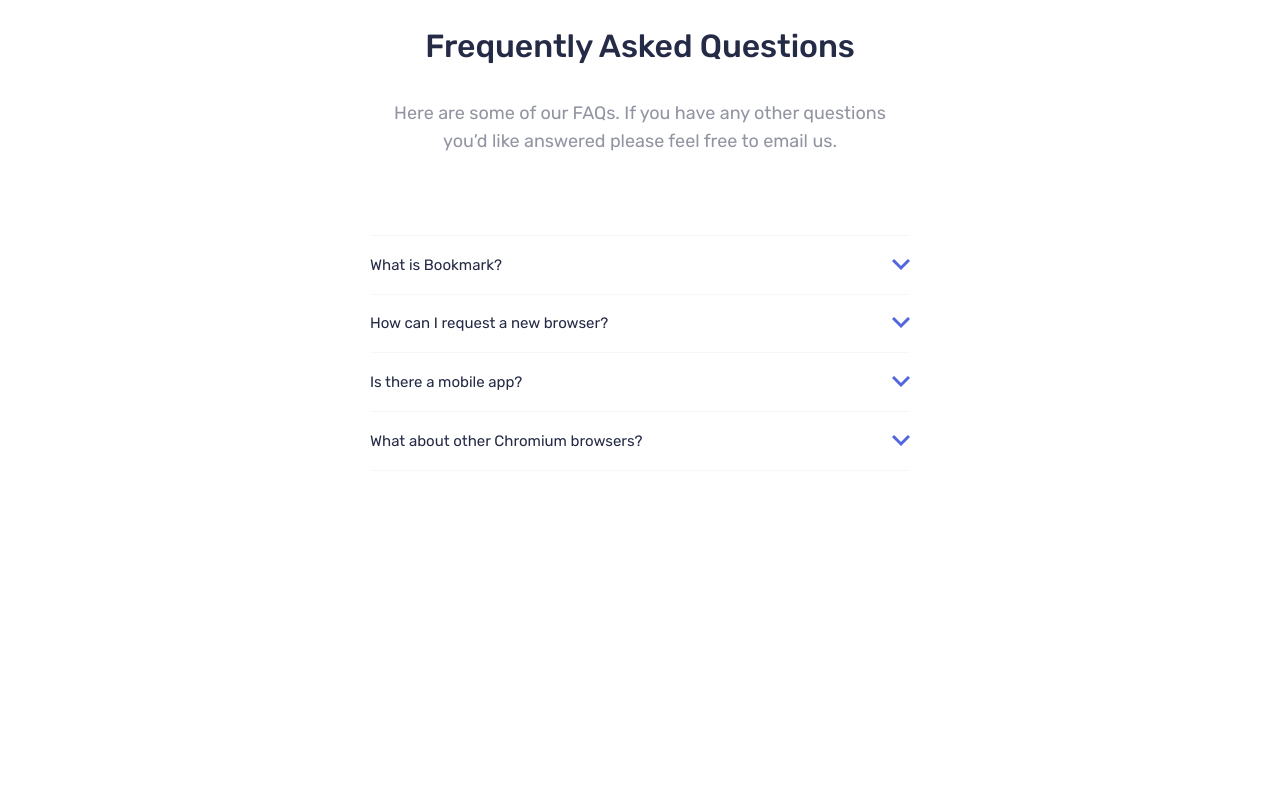
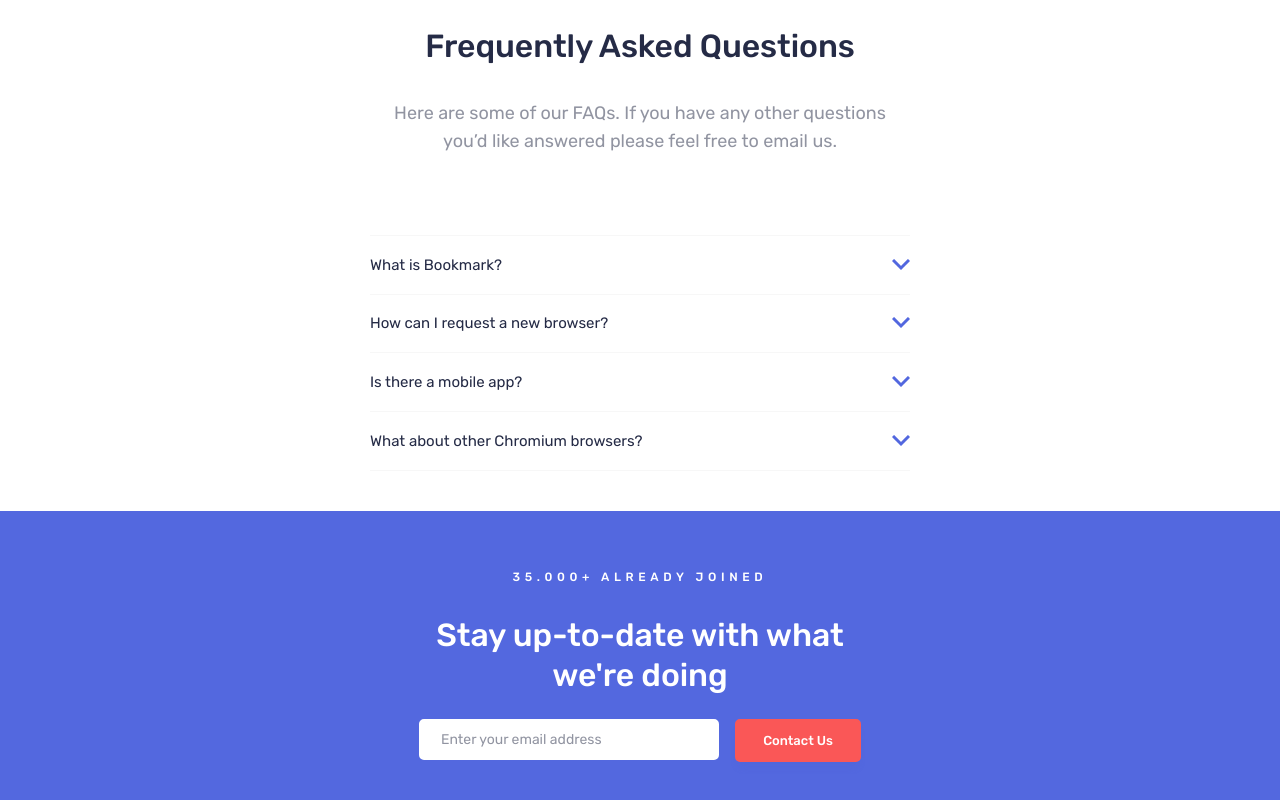
Before and after one commit to orlowski-dev/fm-bookmark-landing-page, a Next.js app: page / in a window 1280 px wide. Shown: the part 2362-3162 px from the top of the page. Before the commit the page ends 2873 px from the top, so only its background shows below. Built offline with nearby package versions, Linux system fonts and the light colour scheme.

Commit message:
Added NewsletterSection

```diff
--- a/app/page.tsx
+++ b/app/page.tsx
@@ -3,6 +3,7 @@ import { FAQSection } from "@/components/FAQSection"
 import { FeaturesSection } from "@/components/FeaturesSection"
 import { HeroSection } from "@/components/HeroSection"
 import { MainHeader } from "@/components/MainHeader"
+import { NewsletterSection } from "@/components/NewsletterSection"
 
 function App() {
   return (
@@ -13,6 +14,7 @@ function App() {
         <FeaturesSection />
         <DownloadSection />
         <FAQSection />
+        <NewsletterSection />
       </main>
     </>
   )
--- /dev/null
+++ b/components/NewsletterSection.tsx
@@ -0,0 +1,47 @@
+'use client'
+import '@/styles/sections.scss'
+import { Button } from './Buttons'
+import React, { useRef } from 'react'
+
+export const NewsletterSection = () => {
+  const inputContainer = useRef<HTMLDivElement>(null)
+  const emailInputRef = useRef<HTMLInputElement>(null)
+  const validRegex = /^\w+([\.-]?\w+)*@\w+([\.-]?\w+)*(\.\w{2,3})+$/
+  const validateForm = (): boolean => {
+    if (!emailInputRef.current) return false
+
+    const emailInputValue = emailInputRef.current.value
+    if (emailInputValue.length < 3) return false
+    if (!validRegex.test(emailInputValue)) return false
+
+    return true
+  }
+  const formSubmit = (e: React.SyntheticEvent) => {
+    e.preventDefault()
+    const validate = validateForm()
+    console.log(validate)
+    validate ? inputContainer.current?.classList.remove('error') : inputContainer.current?.classList.add('error')
+  }
+  return (
+    <section className="newsletter-section">
+      <div className="container p-v p-h">
+        <div className="content mw-540 block-c">
+          <h3>35.000+ Already joined</h3>
+          <h2>Stay up-to-date with what we're doing</h2>
+          <form onSubmit={formSubmit}>
+            <div className="custom-input" ref={inputContainer}>
+              <label>
+                <span className="visually-hidden">Email:</span>
+                <input type="email" name="email" ref={emailInputRef} placeholder='Enter your email address' />
+              </label>
+              <span className="error">Whoops, make sure it's an email</span>
+            </div>
+            <div className="button-area">
+              <Button textContent='Contact Us' classList={['button', 'sh', 'red']} />
+            </div>
+          </form>
+        </div>
+      </div>
+    </section>
+  )
+}
--- a/styles/globals.scss
+++ b/styles/globals.scss
@@ -1,4 +1,4 @@
-@import url('https://fonts.googleapis.com/css2?family=Rubik:wght@400;500&display=swap');
+@import url('https://fonts.googleapis.com/css2?family=Rubik:ital,wght@0,400;0,500;1,500&display=swap');
 
 :root {
   font-synthesis: none;
@@ -30,6 +30,12 @@ body {
   padding: 0;
   background-color: var(--bg-color);
   color: var(--very-dark-blue);
+}
+
+input,
+button,
+a {
+  outline: none !important;
 }
 
 button,
--- a/styles/sections.scss
+++ b/styles/sections.scss
@@ -147,6 +147,91 @@
   }
 }
 
+.newsletter-section {
+  background-color: var(--soft-blue);
+  color: white;
+
+  h3 {
+    font-size: .75rem;
+    letter-spacing: .2888rem;
+    text-transform: uppercase;
+  }
+
+  h2 {
+    font-size: 1.5rem;
+  }
+
+  form {
+    margin: var(--padding-v) 0;
+    max-width: 442px;
+    margin: 0 auto;
+    display: grid;
+    gap: calc(var(--padding-h) / 2);
+
+    .custom-input {
+      border-radius: 5px;
+
+      input {
+        width: 100%;
+        font-size: .875rem;
+        padding: 10px 20px;
+        border-radius: 5px;
+        border: 2px solid var(--bg-color);
+        background-color: var(--bg-color);
+        color: var(--very-dark-blue);
+        transition: border-color var(--transition-time);
+
+        &::placeholder {
+          color: var(--grayish-blue);
+        }
+
+        &:focus {
+          border-color: var(--soft-red);
+        }
+
+      }
+
+      .error {
+        display: none;
+        font-weight: 500;
+        font-size: .625rem;
+        margin: 6px 20px;
+        font-style: italic;
+        letter-spacing: .0156rem;
+      }
+
+      &.error {
+        background-color: var(--soft-red);
+        position: relative;
+
+        &::after {
+          content: '';
+          background-image: url('../assets/icons/icon-error.svg');
+          background-size: 20px;
+          width: 20px;
+          height: 20px;
+          top: 11px;
+          right: 16px;
+          position: absolute;
+        }
+
+        .error {
+          display: inline-block;
+        }
+
+        input {
+          border-color: var(--soft-red);
+          padding-right: 46px;
+        }
+      }
+    }
+
+    button {
+      width: 100%;
+    }
+  }
+}
+
 @media screen and (min-width: 768px) {
   .hero-section {
     .container {
@@ -205,4 +290,19 @@
       }
     }
   }
+
+  .newsletter-section {
+
+    h2 {
+      font-size: 2rem;
+      line-height: 2.5rem;
+      max-width: 442px;
+      margin: 0 auto var(--padding-h);
+    }
+
+    form {
+      grid-template-columns: auto 126px;
+      gap: 16px;
+    }
+  }
 }
```
